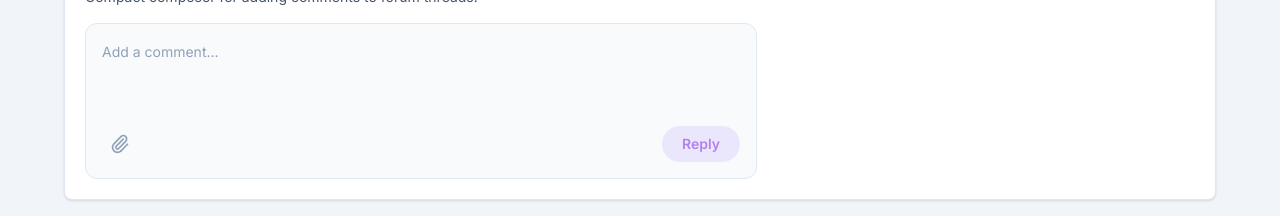
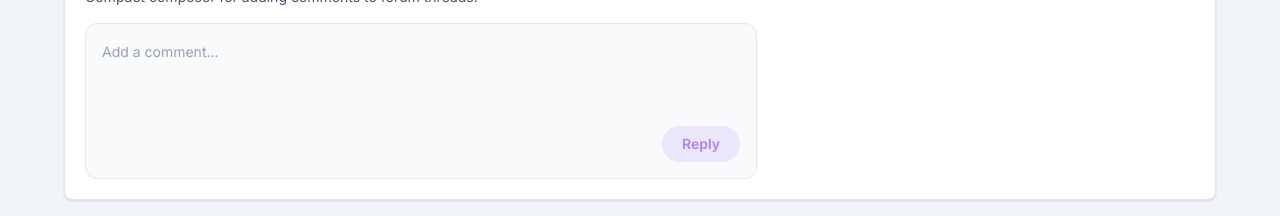
Before and after one commit to UoaWDCC/oce, a Next.js app: page /dev/chat-forum in a window 1280 px wide. Shown: the part 1560-1776 px from the top of the page. Built offline with nearby package versions, Linux system fonts and the light colour scheme; a web font is replaced by a local one.

Commit message:
feat: remove attachment from comment composer

```diff
--- a/src/components/dao-forum/CommentEntryComposer.tsx
+++ b/src/components/dao-forum/CommentEntryComposer.tsx
@@ -5,7 +5,6 @@ import ForumEntryComposer from "./ForumEntryComposer";
 
 export type CommentSubmitPayload = {
   body: string;
-  imageUrl?: string;
   parentCommentId?: string;
 };
 
@@ -22,10 +21,9 @@ export default function CommentEntryComposer({
   disabled = false,
   className = "",
 }: CommentEntryComposerProps) {
-  const handleSubmit = async (data: { body: string; imageUrl?: string }) => {
+  const handleSubmit = async (data: { body: string }) => {
     await onSubmit({
       body: data.body,
-      imageUrl: data.imageUrl,
       parentCommentId,
     });
   };
@@ -37,6 +35,7 @@ export default function CommentEntryComposer({
       onSubmit={handleSubmit}
       disabled={disabled}
       className={className}
+      showAttachButton={false}
     />
   );
 }
--- a/src/components/dao-forum/ForumEntryComposer.tsx
+++ b/src/components/dao-forum/ForumEntryComposer.tsx
@@ -161,21 +161,8 @@ export default function ForumEntryComposer({
         </p>
       )}
 
-      {showAttachButton && !isFullVariant && (
-        <div className="flex items-center justify-between">
-          <button
-            type="button"
-            onClick={handleImageAttach}
-            disabled={isDisabled}
-            className={classNames(
-              "rounded-full p-2 text-slate-400 transition-colors hover:bg-slate-100 hover:text-slate-600 focus-visible:outline-none focus-visible:ring-2 focus-visible:ring-indigo-500 focus-visible:ring-offset-2",
-              isDisabled && "cursor-not-allowed opacity-50",
-            )}
-            aria-label="Attach image"
-          >
-            <Paperclip className="h-5 w-5" />
-          </button>
-
+      {!isFullVariant && (
+        <div className="flex items-center justify-end">
           <button
             type="button"
             onClick={handleSubmit}
```
